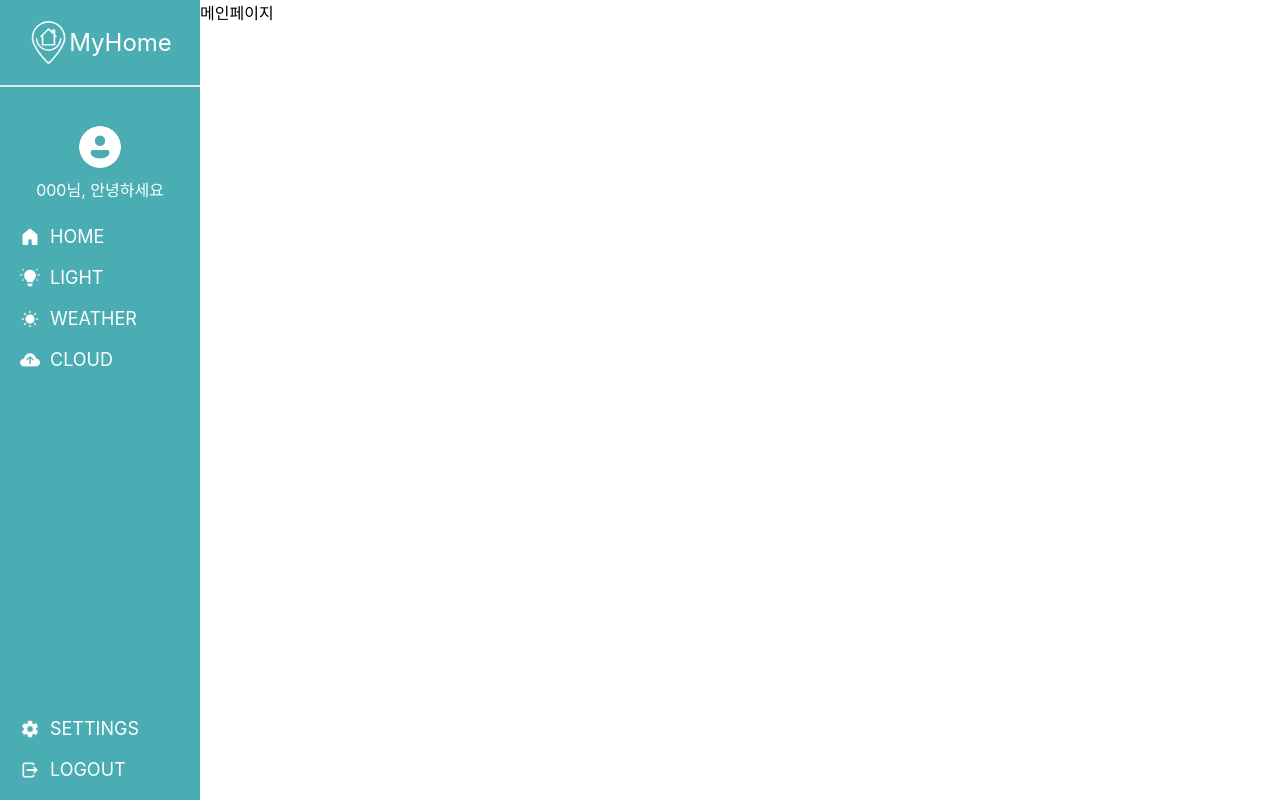
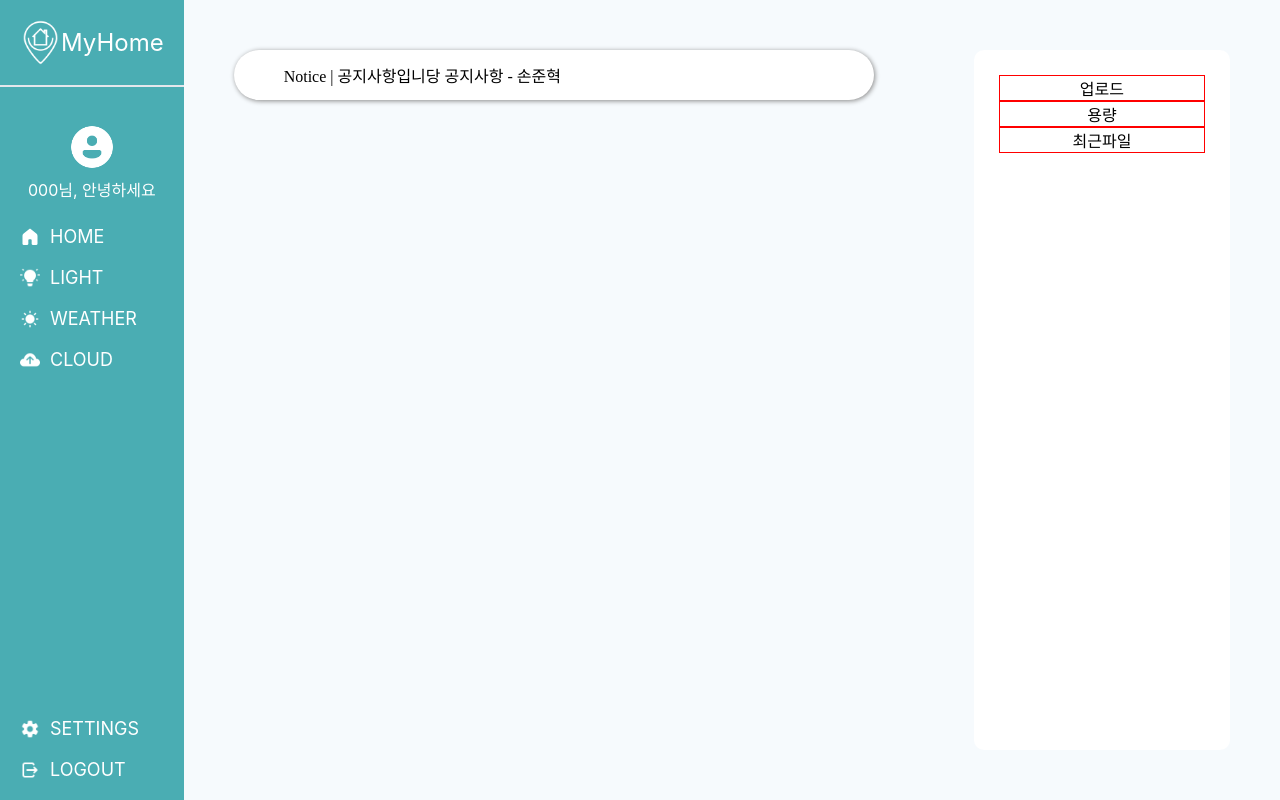
Before and after one commit to sonjuhy/MyHomeFront, a React (Create React App) app in the folder my-home/: page /main in a window 1280 px wide. Built offline with nearby package versions, Linux system fonts and the light colour scheme; a web font is replaced by a local one.

Commit message:
:sparkles: MainPage 구현
MainPage 구현

```diff
--- a/my-home/src/pages/mainpage/MainPage.styled.tsx
+++ b/my-home/src/pages/mainpage/MainPage.styled.tsx
@@ -0,0 +1,33 @@
+import styled, { css } from 'styled-components';
+
+const StyledMain = styled.div`
+  background-color: ${(props) => props.theme.colors.light};
+  width: 100vw;
+  height: 100vh;
+  display: flex;
+`;
+
+const StyledMainContain = styled.div.attrs<any>(() => ({}))`
+  ${(props) => {
+    const id = props.id;
+    const name: any = {
+      contents: `
+    flex : 5;
+`,
+      cloud: `
+      flex : 2;
+
+`,
+    };
+
+    return css`
+      ${name[id]}
+      /* border: 1px solid red; */
+      padding: 50px;
+      display: flex;
+      justify-content: center;
+    `;
+  }}
+`;
+
+export { StyledMain, StyledMainContain };
--- a/my-home/src/pages/mainpage/index.tsx
+++ b/my-home/src/pages/mainpage/index.tsx
@@ -1,5 +1,18 @@
+import { StyledMain, StyledMainContain } from './MainPage.styled';
+import MainCloud from './maincloud';
+import MainNotice from './mainnotice';
+
 const Main = () => {
-  return <div>메인페이지</div>;
+  return (
+    <StyledMain>
+      <StyledMainContain id="contents">
+        <MainNotice />
+      </StyledMainContain>
+      <StyledMainContain id="cloud">
+        <MainCloud />
+      </StyledMainContain>
+    </StyledMain>
+  );
 };
 
 export default Main;
--- /dev/null
+++ b/my-home/src/pages/mainpage/maincloud/MainCloud.styled.tsx
@@ -0,0 +1,24 @@
+import styled from 'styled-components';
+
+const StyledMainCloud = styled.div`
+  background-color: #ffffff;
+  width: 100%;
+  border-radius: 10px;
+  padding: 25px;
+
+  font-family: ${(props) => props.theme.fonts.regularfont};
+`;
+
+const StyledMainCloudUpload = styled.div`
+  border: 1px solid red;
+`;
+
+const StyledMainCloudCapacity = styled.div`
+  border: 1px solid red;
+`;
+
+const StyledMainCloudRecent = styled.div`
+  border: 1px solid red;
+`;
+
+export { StyledMainCloud, StyledMainCloudUpload, StyledMainCloudCapacity, StyledMainCloudRecent };
--- /dev/null
+++ b/my-home/src/pages/mainpage/maincloud/index.tsx
@@ -0,0 +1,18 @@
+import {
+  StyledMainCloud,
+  StyledMainCloudCapacity,
+  StyledMainCloudRecent,
+  StyledMainCloudUpload,
+} from './MainCloud.styled';
+
+const MainCloud = () => {
+  return (
+    <StyledMainCloud>
+      <StyledMainCloudUpload>업로드</StyledMainCloudUpload>
+      <StyledMainCloudCapacity>용량</StyledMainCloudCapacity>
+      <StyledMainCloudRecent>최근파일</StyledMainCloudRecent>
+    </StyledMainCloud>
+  );
+};
+
+export default MainCloud;
--- /dev/null
+++ b/my-home/src/pages/mainpage/mainnotice/MainNotice.styled.tsx
@@ -0,0 +1,21 @@
+import styled from 'styled-components';
+
+const StyledMainNotice = styled.div`
+  width: 100%;
+  height: 50px;
+  max-width: 1000px;
+  background-color: #ffffff;
+  border-radius: 30px;
+  box-shadow: 1px 1px 5px #888888;
+
+  display: flex;
+`;
+
+const StyledMainNoticeContents = styled.div`
+  font-family: ${(props) => props.theme.fonts.regularfont};
+  display: flex;
+  padding: 3px 50px;
+  align-items: center;
+`;
+
+export { StyledMainNotice, StyledMainNoticeContents };
--- /dev/null
+++ b/my-home/src/pages/mainpage/mainnotice/index.tsx
@@ -0,0 +1,11 @@
+import { StyledMainNotice, StyledMainNoticeContents } from './MainNotice.styled';
+
+const MainNotice = () => {
+  return (
+    <StyledMainNotice>
+      <StyledMainNoticeContents>Notice | 공지사항입니당 공지사항 - 손준혁</StyledMainNoticeContents>
+    </StyledMainNotice>
+  );
+};
+
+export default MainNotice;
```
Also changed, not shown: my-home/src/pages/mainpage/mainlight/MainLight.styled.tsx (added), my-home/src/pages/mainpage/mainlight/index.tsx (added), my-home/src/pages/mainpage/mainweather/MainWeather.styled.tsx (added), my-home/src/pages/mainpage/mainweather/index.tsx (added).
